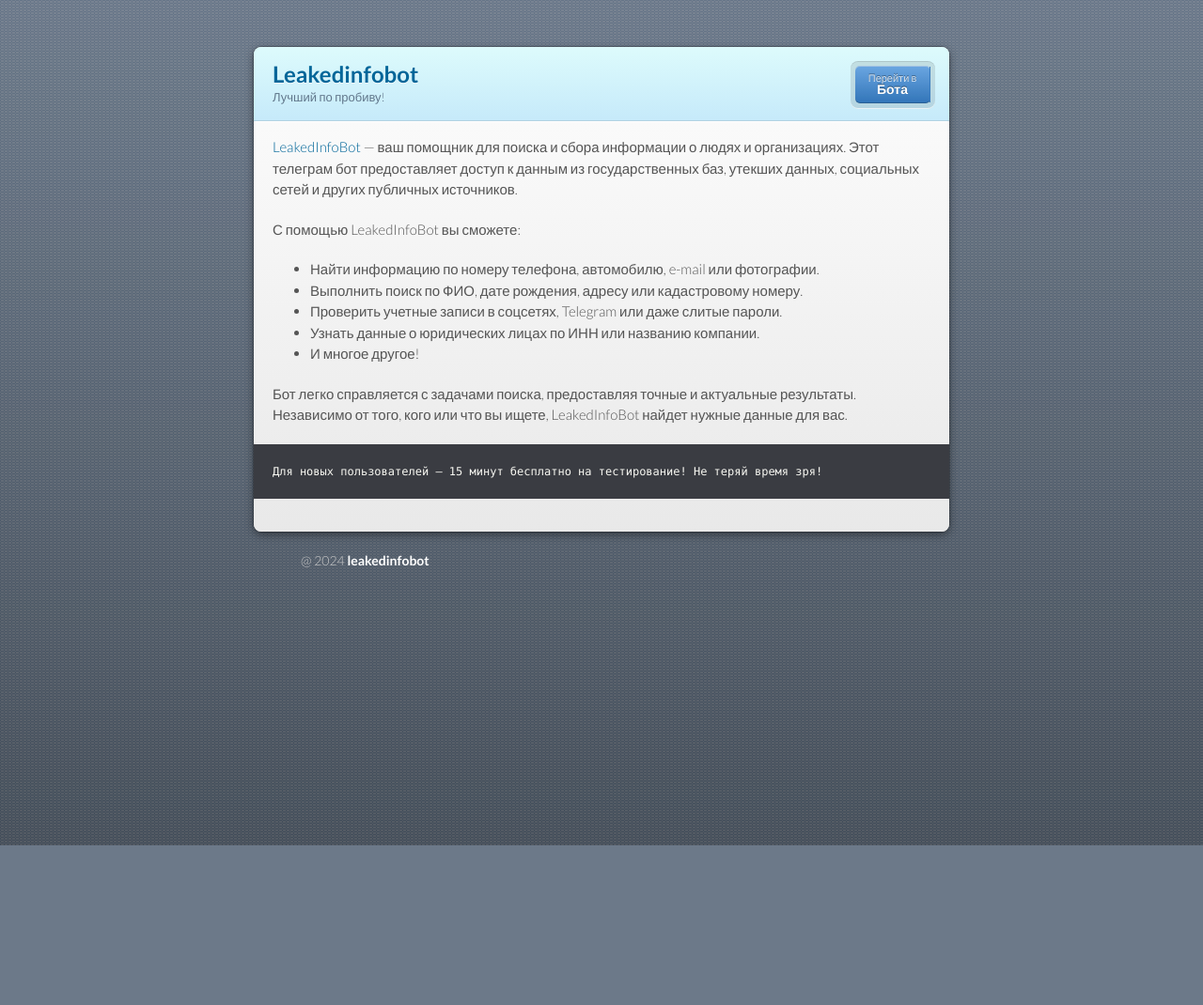
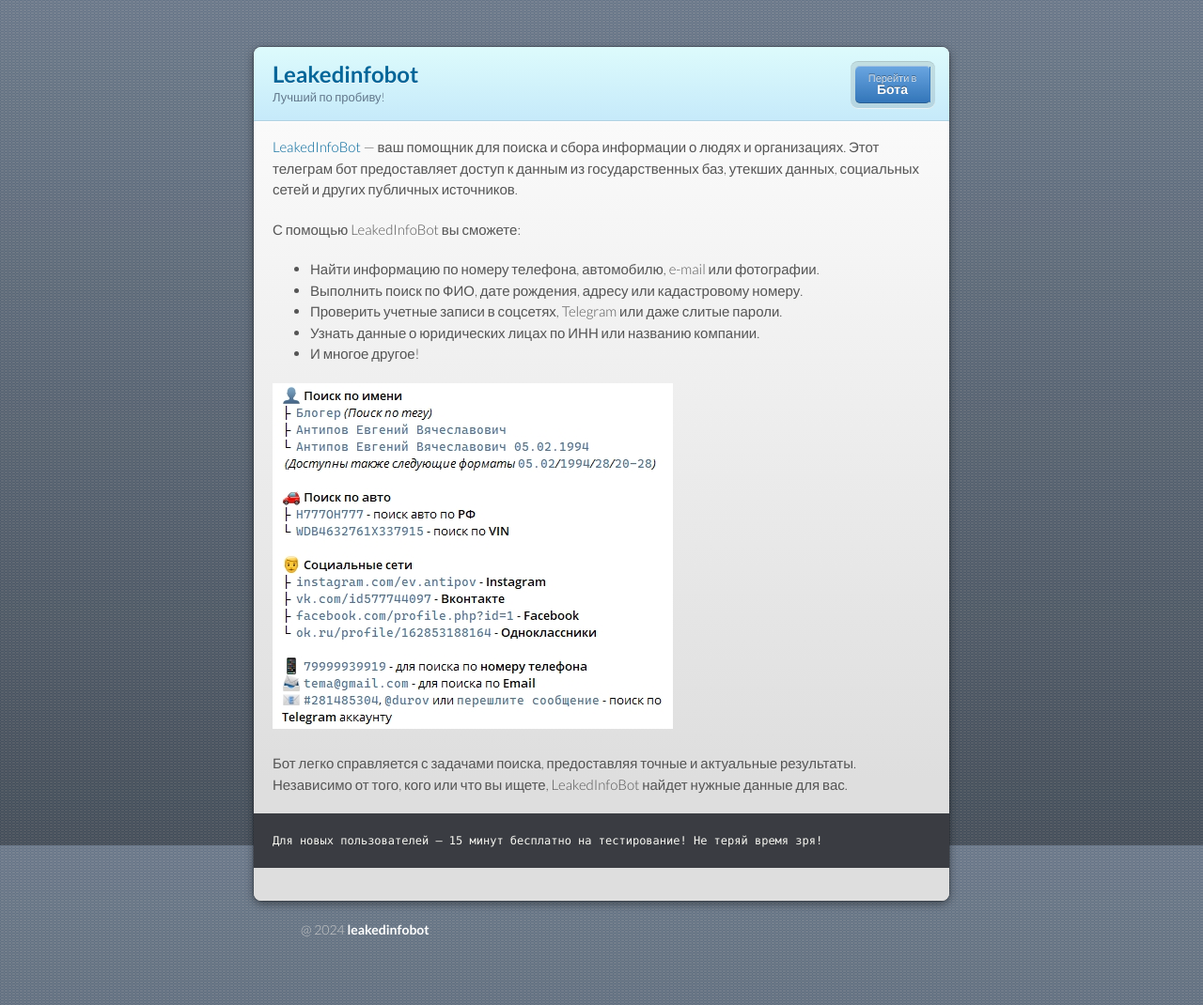
Before and after one commit to leakedinfobot/leakedinfobot.github.io, a Jekyll site: the page built from index.md, in a window 1280 px wide. Shown: the whole page at 94% size. Built offline with Jekyll 4.4.1, drawn with Linux system fonts in a browser that asks for light colours; before the commit the page ends 900 px from its top, so only the background shows below that.

Commit message:
Update index.md

````diff
--- a/index.md
+++ b/index.md
@@ -13,6 +13,8 @@ layout: default
 - Узнать данные о юридических лицах по ИНН или названию компании.
 - И многое другое!
 
+![](imag/tg2.jpg)
+
 Бот легко справляется с задачами поиска, предоставляя точные и актуальные результаты. Независимо от того, кого или что вы ищете, LeakedInfoBot найдет нужные данные для вас.
 
 ```
````
